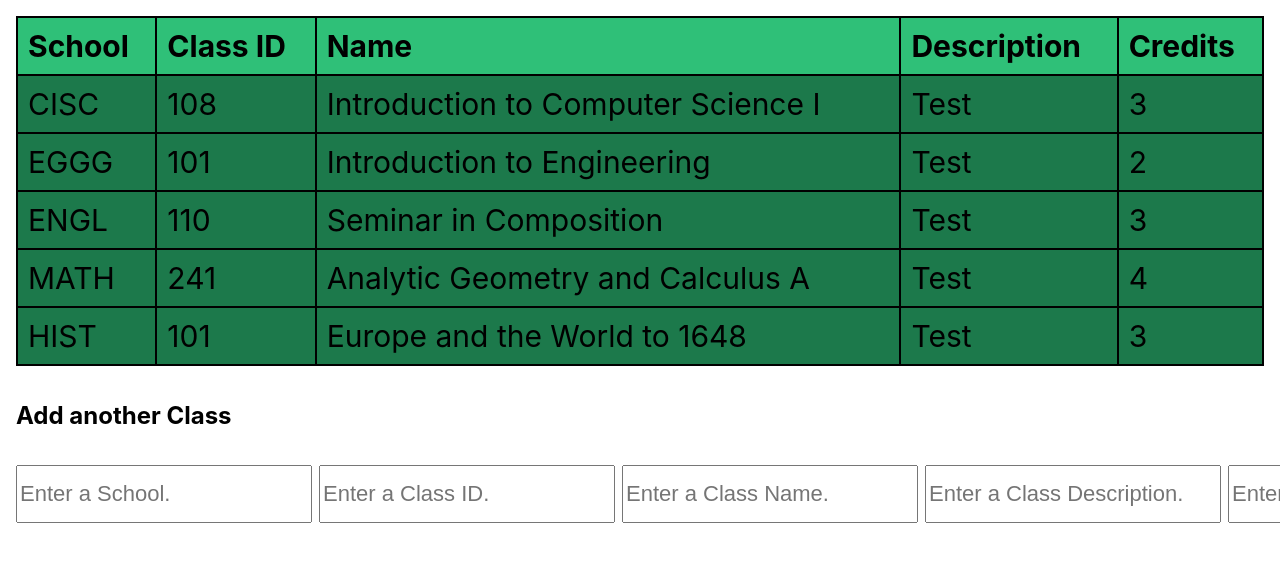
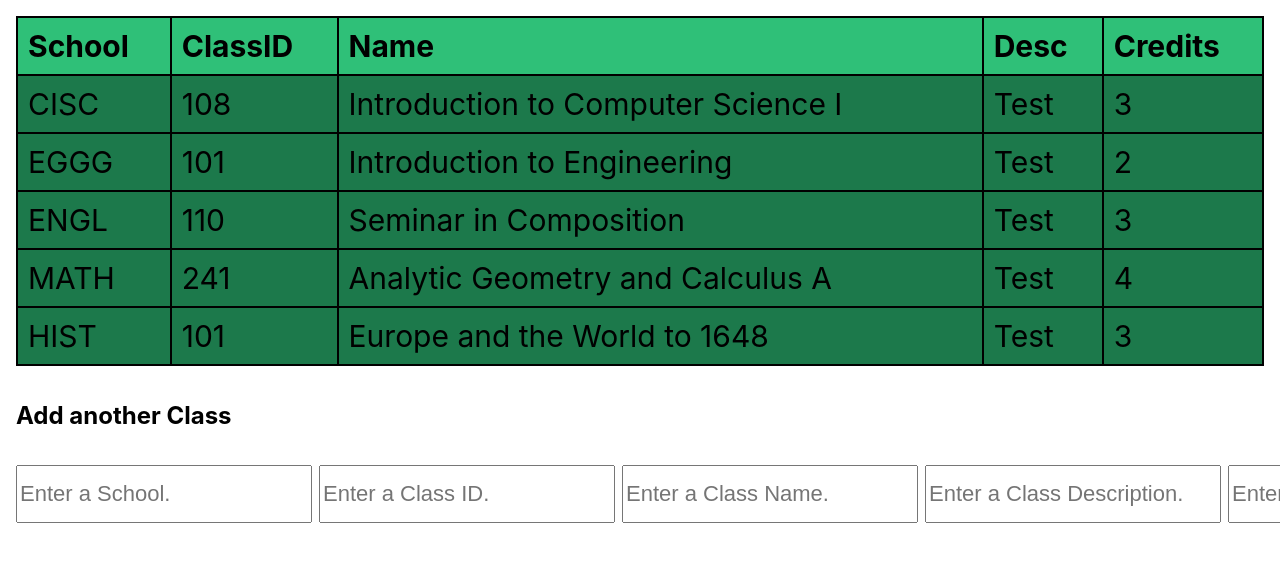
Before and after one commit to UD-CISC275-F21/ud-cis-scheduler-team-16, a React (Create React App) app: page / in a window 1280 px wide. Shown: the top 562 px of the page. Built offline with nearby package versions, Linux system fonts and the light colour scheme.

Commit message:
Further Attempted bug fixes

```diff
--- a/src/App.tsx
+++ b/src/App.tsx
@@ -40,7 +40,7 @@ const App = () => {
             School: addCourseData.School,
             ClassID: addCourseData.ClassID,
             Name: addCourseData.Name,
-            Description: addCourseData.Desc,
+            Desc: addCourseData.Desc,
             Credits: addCourseData.Credits
         };
 
@@ -53,9 +53,9 @@ const App = () => {
             <thead>
                 <tr>
                     <th>School</th>
-                    <th>Class ID</th>
+                    <th>ClassID</th>
                     <th>Name</th>
-                    <th>Description</th>
+                    <th>Desc</th>
                     <th>Credits</th>
                 </tr>
             </thead>
@@ -96,7 +96,7 @@ const App = () => {
             />
             <input
                 type ="text"
-                name = "Description"
+                name = "Desc"
                 required = {true}
                 placeholder = "Enter a Class Description."
                 onChange={handleAddCourseChange}
--- a/src/components/class-list.json
+++ b/src/components/class-list.json
@@ -2,7 +2,7 @@
     {
       "ID": 0,
       "School": "CISC",
-      "ClassID": "108",
+      "ClassID": 108,
       "Name": "Introduction to Computer Science I",
       "Desc": "Test",
       "Credits": 3
@@ -10,7 +10,7 @@
     {
         "ID": 1,
         "School": "EGGG",
-        "ClassID": "101",
+        "ClassID": 101,
         "Name": "Introduction to Engineering",
         "Desc": "Test",
         "Credits": 2
@@ -18,7 +18,7 @@
       {
         "ID": 2,
         "School": "ENGL",
-        "ClassID": "110",
+        "ClassID": 110,
         "Name": "Seminar in Composition",
         "Desc": "Test",
         "Credits": 3
@@ -26,7 +26,7 @@
       {
         "ID": 3,
         "School": "MATH",
-        "ClassID": "241",
+        "ClassID": 241,
         "Name": "Analytic Geometry and Calculus A",
         "Desc": "Test",
         "Credits": 4
@@ -34,7 +34,7 @@
       {
         "ID": 4,
         "School": "HIST",
-        "ClassID": "101",
+        "ClassID": 101,
         "Name": "Europe and the World to 1648",
         "Desc": "Test",
         "Credits": 3
```
